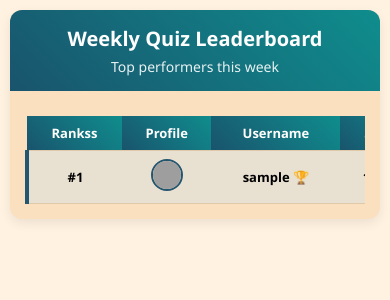
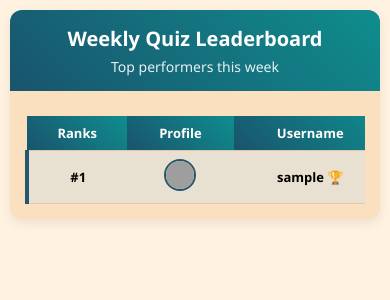
Before and after one commit to Zenha123/bugsonmedia, a Django app: page /leaderboard/ in a window 390 px wide. Shown: the top 300 px of the page. Run offline with Django 3.2, Linux system fonts and the light colour scheme; a user stored in the database is signed in; data comes from the database, SQL or seed files in the repository; tables that the repository leaves empty hold one stand-in row (values such as "Sample post"); grey boxes are pictures that could not be loaded.

Commit message:
corrected mobile screen

```diff
--- a/quiz/static/css/leaderboard.css
+++ b/quiz/static/css/leaderboard.css
@@ -165,3 +165,12 @@
         height: 30px;
     }
 }
+.table-wrapper {
+    width: 100%;
+    overflow-x: auto;
+    -webkit-overflow-scrolling: touch;
+}
+
+.table-wrapper table {
+    min-width: 700px;
+}
--- a/quiz/templates/leaderboard.html
+++ b/quiz/templates/leaderboard.html
@@ -4,6 +4,7 @@
 <head>
     <meta charset="UTF-8">
     <meta name="viewport" content="width=device-width, initial-scale=1.0">
+
     <title>Quiz Leaderboard</title>
     <link rel="stylesheet" href="{% static 'css/leaderboard.css' %}">
     <style>
@@ -20,11 +21,11 @@
 
         <div class="leaderboard-list">
             {% if leaderboard %}
-            <div class="table-responsive">
+            <div class="table-wrapper">
                 <table class="leaderboard-table">
                     <thead>
                         <tr>
-                            <th>Rankss</th>
+                            <th>Ranks</th>
                             <th>Profile</th>
                             <th>Username</th>
                             <th>Score</th>
```
